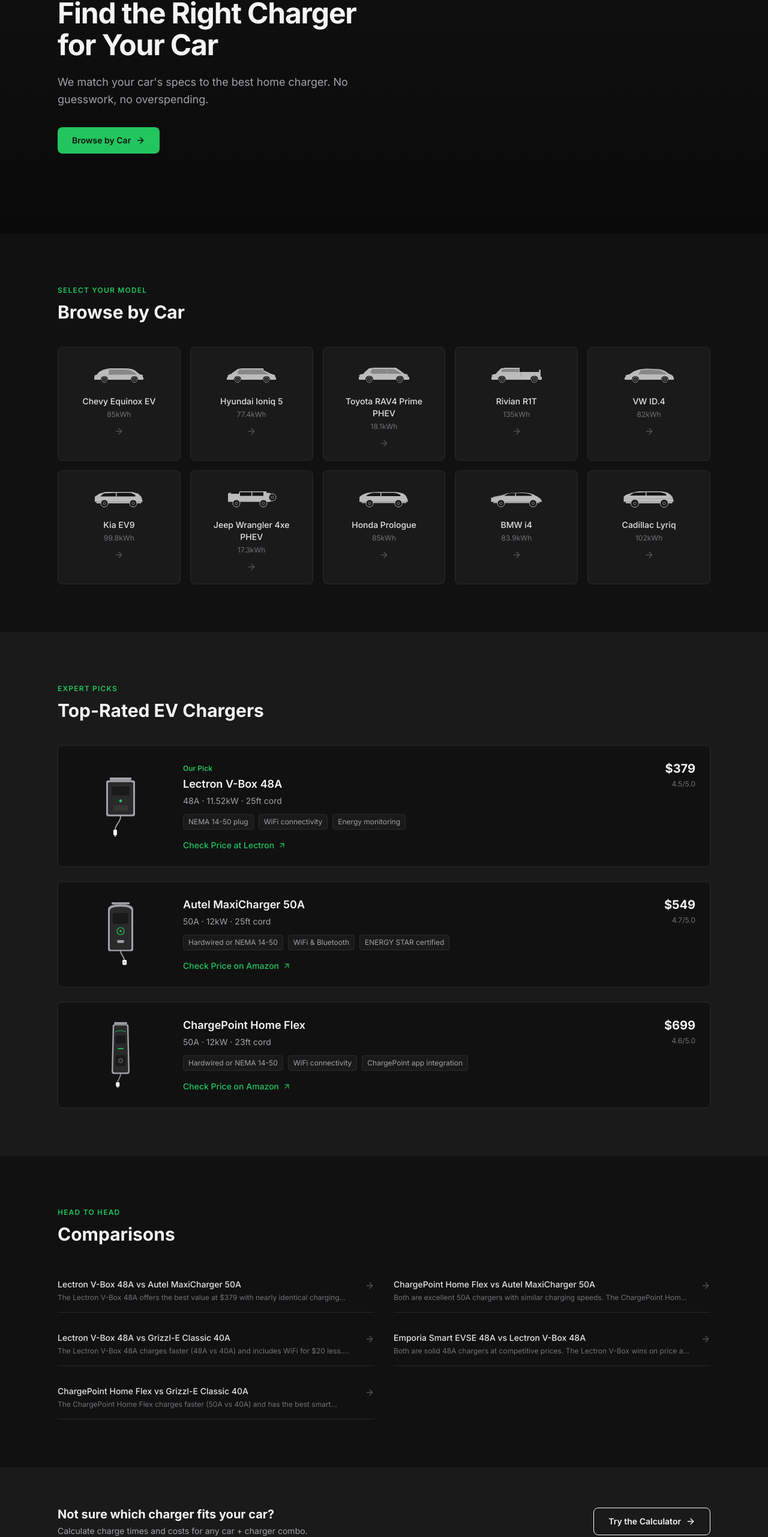
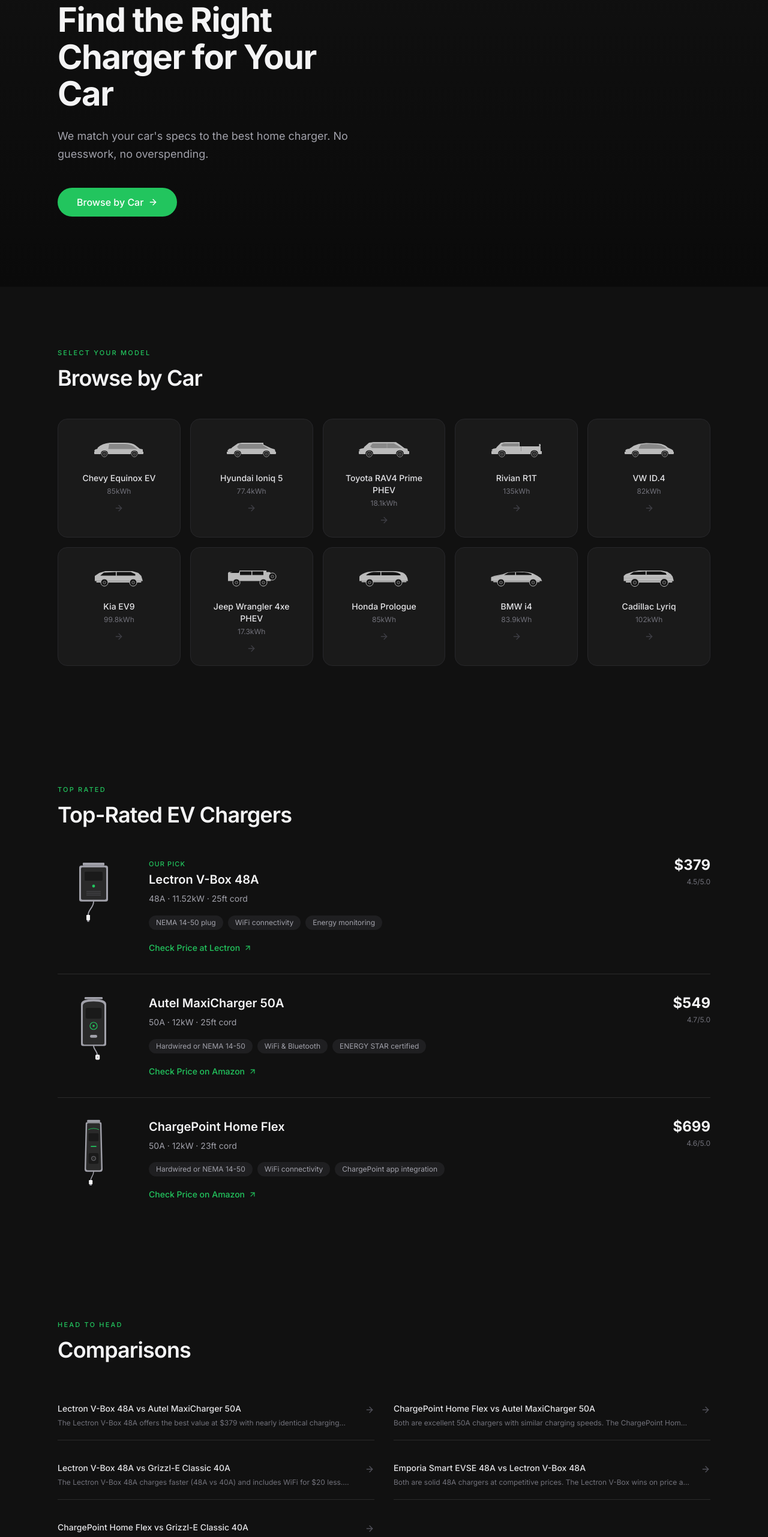
Before and after one commit to AdnanCTech/evchargerpick, a Next.js app: page / in a window 1280 px wide. Shown: the part 195-2757 px from the top of the page at 60% size. Built offline with nearby package versions, Linux system fonts and the light colour scheme.

Commit message:
Visual polish: rounded corners, eyebrow labels, pill buttons, editorial spacing, FAQ accordion, premium typography

```diff
--- a/src/app/page.tsx
+++ b/src/app/page.tsx
@@ -39,20 +39,20 @@
       {/* Hero */}
       <section className="relative overflow-hidden">
         <div className="absolute inset-0 bg-gradient-to-b from-[#111111] to-[#0a0a0a]" />
-        <div className="mx-auto max-w-6xl px-4 sm:px-6 lg:px-8 pt-20 pb-20 relative">
-          <div className="grid grid-cols-1 lg:grid-cols-2 gap-12 items-center">
+        <div className="mx-auto max-w-6xl px-4 sm:px-6 lg:px-8 pt-32 pb-28 relative">
+          <div className="grid grid-cols-1 lg:grid-cols-2 gap-16 items-center">
             <div className="animate-fade-in-up">
-              <h1 className="text-4xl sm:text-5xl font-bold tracking-tight text-zinc-100 leading-[1.1]">
+              <h1 className="text-5xl sm:text-[56px] font-bold tracking-tight text-zinc-100 leading-[1.1]">
                 Find the Right Charger for Your Car
               </h1>
-              <p className="mt-5 text-lg text-zinc-400 leading-relaxed max-w-lg">
+              <p className="mt-6 text-lg text-zinc-400 leading-[1.7] max-w-lg">
                 We match your car&apos;s specs to the best home charger. No
                 guesswork, no overspending.
               </p>
-              <div className="mt-8">
+              <div className="mt-10">
                 <Link
                   href="#browse"
-                  className="inline-flex items-center gap-2 rounded-lg bg-green-500 px-6 py-3 text-sm font-semibold text-[#111111] hover:brightness-110 transition-all"
+                  className="inline-flex items-center gap-2 rounded-full bg-green-500 px-8 py-3 font-medium text-white hover:bg-green-400 transition"
                 >
                   Browse by Car
                   <ArrowRight className="w-4 h-4" />
@@ -66,6 +66,7 @@
                 width={460}
                 height={368}
                 priority
+                className="rounded-xl"
               />
             </div>
           </div>
@@ -74,12 +75,12 @@
 
       {/* Browse by Car */}
       <section id="browse" className="scroll-mt-20">
-        <div className="mx-auto max-w-6xl px-4 sm:px-6 lg:px-8 py-20">
-          <div className="mb-10">
-            <span className="text-xs font-semibold uppercase tracking-widest text-green-500">
+        <div className="mx-auto max-w-6xl px-4 sm:px-6 lg:px-8 py-24">
+          <div className="mb-12">
+            <span className="text-[11px] font-medium uppercase tracking-[0.2em] text-green-500">
               Select Your Model
             </span>
-            <h2 className="text-3xl font-bold text-zinc-100 mt-2">
+            <h2 className="text-4xl font-semibold text-zinc-100 mt-3 tracking-tight">
               Browse by Car
             </h2>
           </div>
@@ -88,15 +89,15 @@
               <Link
                 key={car.slug}
                 href={`/best-ev-charger-for/${car.slug}`}
-                className="group flex flex-col items-center gap-3 rounded-lg border border-[#2a2a2a] bg-[#1a1a1a] p-5 hover:-translate-y-0.5 transition-all duration-200"
+                className="group flex flex-col items-center gap-3 rounded-2xl border border-zinc-800 bg-[#1a1a1a] p-5 hover:-translate-y-0.5 transition-all duration-200"
               >
-                <div className="w-full h-12 flex items-center justify-center opacity-70 group-hover:opacity-100 transition-opacity">
+                <div className="w-full h-14 flex items-center justify-center opacity-70 group-hover:opacity-100 transition-opacity">
                   <Image
                     src={carSvgMap[car.slug] || "/images/cars/chevy-equinox-ev.svg"}
                     alt={car.name}
                     width={100}
                     height={40}
-                    className="object-contain"
+                    className="object-contain rounded-xl"
                   />
                 </div>
                 <div className="text-center">
@@ -107,7 +108,7 @@
                     {car.batteryKwh}kWh
                   </div>
                 </div>
-                <ArrowRight className="w-4 h-4 text-zinc-600 group-hover:text-zinc-400 transition-colors" />
+                <ArrowRight className="w-4 h-4 text-zinc-700 group-hover:text-zinc-400 transition-colors" />
               </Link>
             ))}
           </div>
@@ -115,49 +116,49 @@
       </section>
 
       {/* Top Chargers — Editorial Style */}
-      <section className="bg-[#1a1a1a]">
-        <div className="mx-auto max-w-6xl px-4 sm:px-6 lg:px-8 py-20">
-          <div className="mb-10">
-            <span className="text-xs font-semibold uppercase tracking-widest text-green-500">
-              Expert Picks
+      <section>
+        <div className="mx-auto max-w-6xl px-4 sm:px-6 lg:px-8 py-24">
+          <div className="mb-12">
+            <span className="text-[11px] font-medium uppercase tracking-[0.2em] text-green-500">
+              Top Rated
             </span>
-            <h2 className="text-3xl font-bold text-zinc-100 mt-2">
+            <h2 className="text-4xl font-semibold text-zinc-100 mt-3 tracking-tight">
               Top-Rated EV Chargers
             </h2>
           </div>
-          <div className="space-y-6">
+          <div className="divide-y divide-[#2a2a2a]">
             {topChargers.map((charger, i) => (
               <div
                 key={charger.slug}
-                className="flex flex-col sm:flex-row gap-6 rounded-lg border border-[#2a2a2a] bg-[#111111] p-6"
+                className="flex flex-col sm:flex-row gap-8 py-8 first:pt-0 last:pb-0"
               >
-                <div className="sm:w-40 shrink-0 flex items-center justify-center">
+                <div className="w-[120px] h-[120px] shrink-0 flex items-center justify-center">
                   <Image
                     src={chargerSvgMap[charger.slug] || "/images/chargers/lectron-v-box.svg"}
                     alt={charger.name}
                     width={120}
                     height={120}
-                    className="object-contain"
+                    className="object-contain rounded-xl"
                   />
                 </div>
                 <div className="flex-1 min-w-0">
                   <div className="flex items-start justify-between gap-4">
                     <div>
                       {i === 0 && (
-                        <span className="inline-block text-xs font-semibold text-green-500 mb-1">
+                        <span className="text-[11px] font-medium text-green-500 tracking-[0.1em] uppercase">
                           Our Pick
                         </span>
                       )}
-                      <h3 className="text-lg font-semibold text-zinc-100">
+                      <h3 className="text-xl font-semibold text-zinc-100 mt-0.5">
                         {charger.name}
                       </h3>
-                      <p className="text-sm text-zinc-400 mt-1">
+                      <p className="text-sm text-zinc-400 mt-1.5 leading-[1.7]">
                         {charger.amperage}A &middot; {charger.maxKw}kW &middot;{" "}
                         {charger.cordLength}ft cord
                       </p>
                     </div>
                     <div className="text-right shrink-0">
-                      <div className="text-xl font-bold text-zinc-100">
+                      <div className="text-2xl font-bold text-zinc-100">
                         ${charger.price}
                       </div>
                       <div className="text-xs text-zinc-500 mt-1">
@@ -165,11 +166,11 @@
                       </div>
                     </div>
                   </div>
-                  <div className="mt-3 flex flex-wrap gap-2">
+                  <div className="mt-4 flex flex-wrap gap-2">
                     {charger.features.slice(0, 3).map((f) => (
                       <span
                         key={f}
-                        className="text-xs bg-[#1a1a1a] text-zinc-400 px-2 py-1 rounded border border-[#2a2a2a]"
+                        className="text-xs bg-zinc-700/30 text-zinc-400 px-3 py-1 rounded-full"
                       >
                         {f}
                       </span>
@@ -177,7 +178,7 @@
                   </div>
                   <a
                     href={charger.affiliateUrl}
-                    className="inline-flex items-center gap-1.5 mt-4 text-sm font-medium text-green-500 hover:brightness-110 transition-all"
+                    className="inline-flex items-center gap-1.5 mt-5 text-sm font-medium text-green-500 hover:text-green-400 transition"
                     rel="nofollow noopener"
                   >
                     {getStoreLabel(charger.name, charger.affiliateUrl)}
@@ -192,12 +193,12 @@
 
       {/* Comparisons */}
       <section id="comparisons" className="scroll-mt-20">
-        <div className="mx-auto max-w-6xl px-4 sm:px-6 lg:px-8 py-20">
-          <div className="mb-10">
-            <span className="text-xs font-semibold uppercase tracking-widest text-green-500">
+        <div className="mx-auto max-w-6xl px-4 sm:px-6 lg:px-8 py-24">
+          <div className="mb-12">
+            <span className="text-[11px] font-medium uppercase tracking-[0.2em] text-green-500">
               Head to Head
             </span>
-            <h2 className="text-3xl font-bold text-zinc-100 mt-2">
+            <h2 className="text-4xl font-semibold text-zinc-100 mt-3 tracking-tight">
               Comparisons
             </h2>
           </div>
@@ -206,13 +207,13 @@
               <Link
                 key={comp.slug}
                 href={`/compare/${comp.slug}`}
-                className="group flex items-start justify-between gap-4 py-4 border-b border-[#2a2a2a] hover:border-zinc-600 transition-colors"
+                className="group flex items-start justify-between gap-4 py-5 border-b border-[#2a2a2a] hover:border-zinc-600 transition-colors"
               >
                 <div>
                   <div className="text-sm font-medium text-zinc-200 group-hover:text-zinc-50 transition-colors">
                     {comp.title}
                   </div>
-                  <p className="text-xs text-zinc-500 mt-1 line-clamp-1">
+                  <p className="text-xs text-zinc-500 mt-1.5 line-clamp-1">
                     {comp.verdict.slice(0, 100)}...
                   </p>
                 </div>
@@ -224,20 +225,23 @@
       </section>
 
       {/* Calculator CTA */}
-      <section className="bg-[#1a1a1a]">
-        <div className="mx-auto max-w-6xl px-4 sm:px-6 lg:px-8 py-16">
-          <div className="flex flex-col sm:flex-row items-center justify-between gap-6">
+      <section>
+        <div className="mx-auto max-w-6xl px-4 sm:px-6 lg:px-8 py-24">
+          <div className="rounded-2xl border border-zinc-800 bg-[#1a1a1a] p-10 sm:p-12 flex flex-col sm:flex-row items-center justify-between gap-8">
             <div>
-              <h2 className="text-xl font-bold text-zinc-100">
+              <span className="text-[11px] font-medium uppercase tracking-[0.2em] text-green-500">
+                Charging Tool
+              </span>
+              <h2 className="text-2xl sm:text-3xl font-semibold text-zinc-100 mt-3 tracking-tight">
                 Not sure which charger fits your car?
               </h2>
-              <p className="text-sm text-zinc-400 mt-1">
+              <p className="text-base text-zinc-400 mt-3 leading-[1.7]">
                 Calculate charge times and costs for any car + charger combo.
               </p>
             </div>
             <Link
               href="/calculator"
-              className="inline-flex items-center gap-2 rounded-lg border border-zinc-100 px-6 py-3 text-sm font-semibold text-zinc-100 hover:brightness-110 transition-all shrink-0"
+              className="inline-flex items-center gap-2 rounded-full border border-zinc-700 px-8 py-3 font-medium text-zinc-300 hover:border-zinc-500 transition shrink-0"
             >
               Try the Calculator
               <ArrowRight className="w-4 h-4" />
```
Also changed, not shown: src/app/best-ev-charger-for/[slug]/page.tsx (+100 -76 lines), src/app/globals.css (+19 -0 lines), src/app/layout.tsx (+18 -21 lines).
